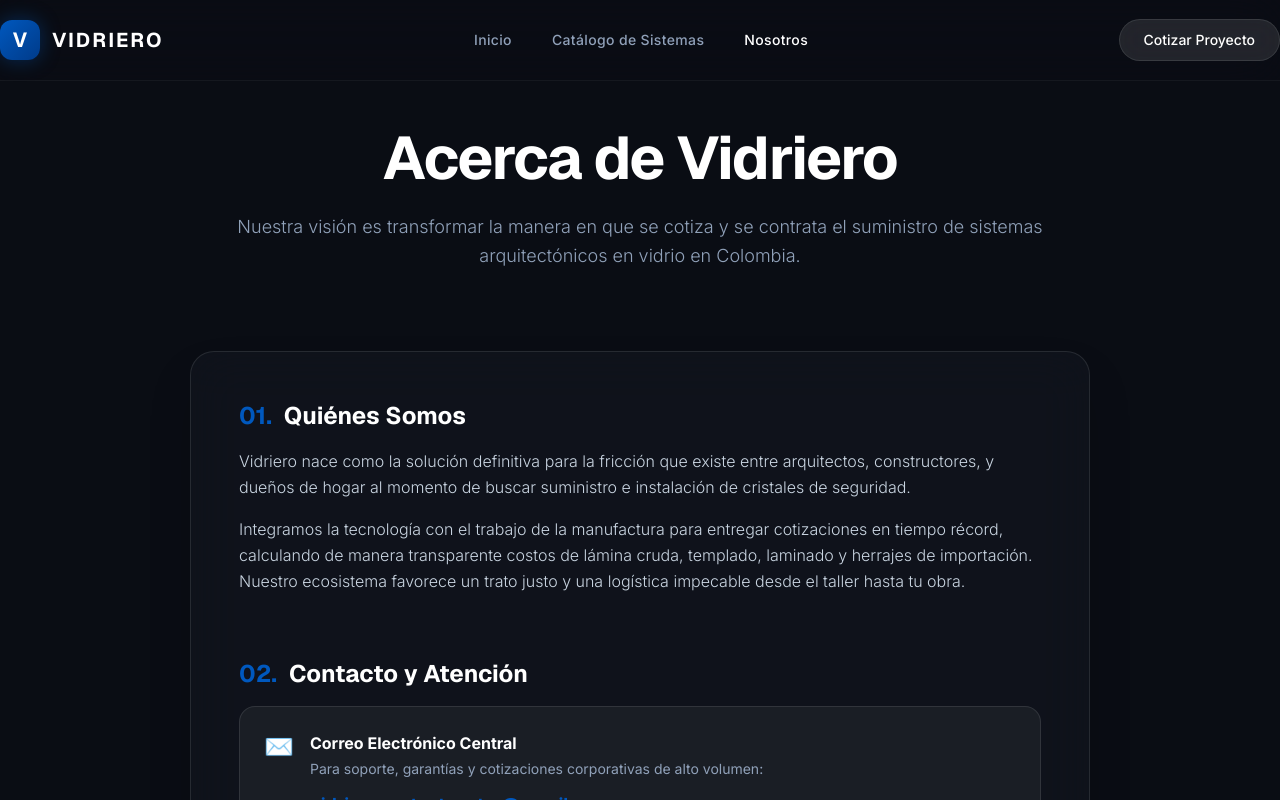
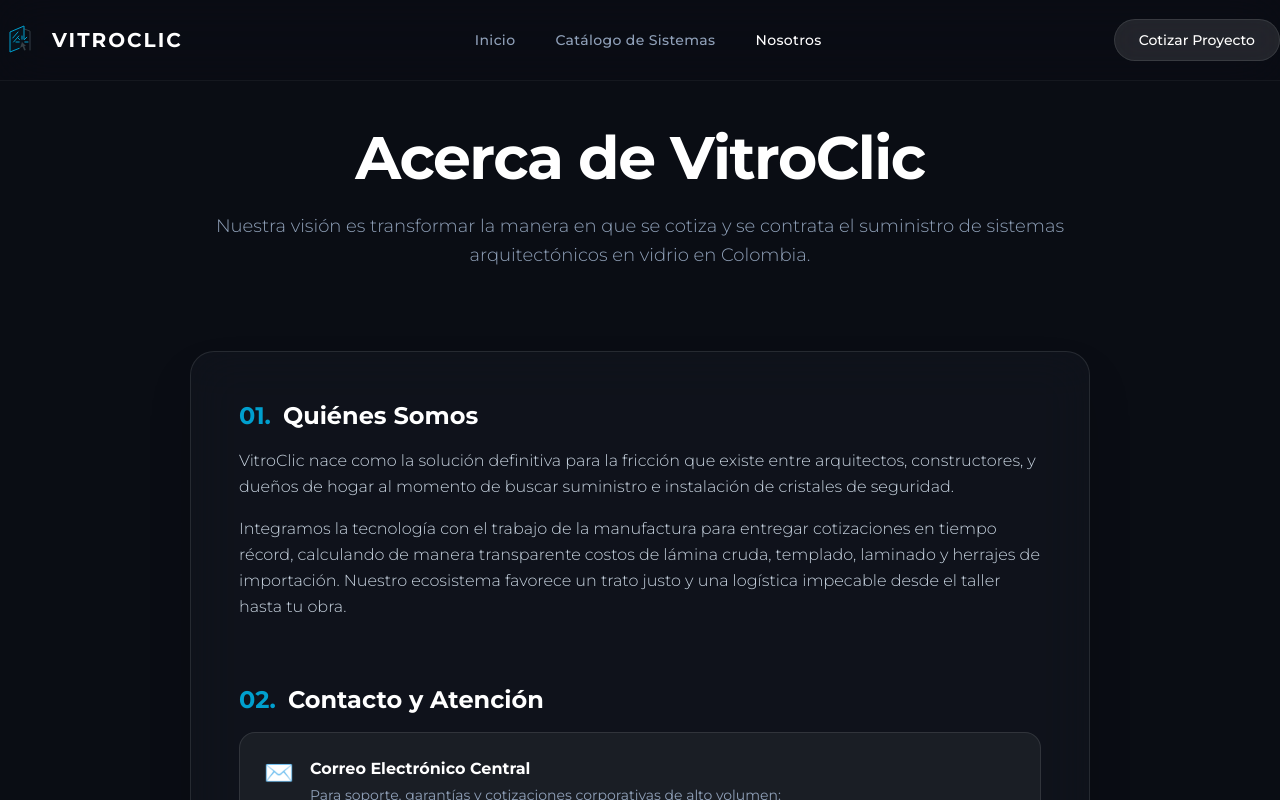
Before and after one commit to castellanosdavidson-web/Vidriero, a Next.js app: page /nosotros in a window 1280 px wide. Shown: the top 800 px of the page. Built offline with nearby package versions, Linux system fonts and the light colour scheme.

Commit message:
Complete branding update to VitroClic

```diff
--- a/src/app/admin/layout.tsx
+++ b/src/app/admin/layout.tsx
@@ -13,7 +13,7 @@ export default async function AdminLayout({ children }: { children: React.ReactN
       {/* Sidebar */}
       <aside className="w-64 bg-[var(--color-card)] border-r border-[var(--color-border)] flex flex-col">
         <div className="p-6 border-b border-[var(--color-border)]">
-          <h2 className="text-xl font-display font-bold text-[var(--color-primary)]">Vidriero Admin</h2>
+          <h2 className="text-xl font-display font-bold text-[var(--color-primary)]">VitroClic Admin</h2>
         </div>
         <nav className="flex-1 p-4 space-y-2">
           <Link href="/admin" className="flex items-center gap-3 px-3 py-2 text-sm font-medium rounded-md bg-[var(--color-muted)] text-[var(--color-primary)]">
--- a/src/app/admin/page.tsx
+++ b/src/app/admin/page.tsx
@@ -27,7 +27,7 @@ export default async function AdminDashboard() {
       <header className="fixed top-0 w-full z-50 bg-surface/80 backdrop-blur-md border-b border-outline-variant/20 flex justify-between items-center px-4 h-16 max-w-4xl">
         <div className="flex items-center gap-3">
           <span className="text-primary text-xl">☰</span>
-          <h1 className="font-display font-bold tracking-tight text-primary">VIDRIERO ADMIN</h1>
+          <h1 className="font-display font-bold tracking-tight text-primary">VITROCLIC ADMIN</h1>
         </div>
         <div className="flex items-center">
           <form action="/api/auth/signout" method="POST">
--- a/src/app/admin/quotes/[id]/page.tsx
+++ b/src/app/admin/quotes/[id]/page.tsx
@@ -105,7 +105,7 @@ export default async function QuoteDetailPage({ params }: { params: Promise<{ id
               </div>
             </div>
             <a
-              href={`https://wa.me/${quote.clientPhone.replace(/\D/g,'')}?text=${encodeURIComponent(`Hola ${quote.clientName}, te escribo de VIDRIERO sobre tu cotización.`)}`}
+              href={`https://wa.me/${quote.clientPhone.replace(/\D/g,'')}?text=${encodeURIComponent(`Hola ${quote.clientName}, te escribo de VitroClic sobre tu cotización.`)}`}
               target="_blank"
               rel="noopener noreferrer"
               className="w-full bg-primary hover:bg-primary-container transition-all py-3 rounded-lg flex items-center justify-center gap-2 text-white font-semibold active:scale-95 duration-150 relative z-10"
--- a/src/app/auth/login/page.tsx
+++ b/src/app/auth/login/page.tsx
@@ -41,8 +41,10 @@ export default function LoginPage() {
         <div className="bg-[#11141D]/80 backdrop-blur-2xl border border-white/10 shadow-2xl rounded-3xl p-10 relative z-10">
 
           <div className="text-center mb-10">
-            <div className="w-16 h-16 mx-auto bg-gradient-to-br from-primary to-[#003B8A] rounded-2xl flex items-center justify-center text-white font-bold text-3xl shadow-[0_0_30px_rgba(0,88,190,0.4)] mb-6">V</div>
-            <h1 className="font-display text-2xl font-bold tracking-widest text-white uppercase">VIDRIERO</h1>
+            <div className="w-16 h-16 mx-auto flex items-center justify-center mb-6">
+              <img src="/vitroclic-icon.svg" alt="VitroClic Logo" width={64} height={64} />
+            </div>
+            <h1 className="font-display text-2xl font-bold tracking-widest text-white uppercase">VITROCLIC</h1>
             <p className="font-body-sm text-sm text-slate-400 mt-2 font-light">Acceso restringido para administradores</p>
           </div>
 
@@ -56,7 +58,7 @@ export default function LoginPage() {
                 type="email"
                 value={email}
                 onChange={(e) => setEmail(e.target.value)}
-                placeholder="admin@vidriero.com"
+                placeholder="admin@vitroclic.com"
                 required
                 className="w-full bg-[#0A0D14] border border-white/10 rounded-xl px-4 py-3.5 text-white focus:ring-2 focus:ring-primary/50 focus:border-primary outline-none transition-all placeholder:text-slate-600"
               />
--- a/src/app/catalogo/page.tsx
+++ b/src/app/catalogo/page.tsx
@@ -35,8 +35,10 @@ export default async function CatalogPage() {
       <header className="fixed top-0 w-full z-50 bg-[#0A0D14]/70 backdrop-blur-xl border-b border-white/5">
         <nav className="flex justify-between items-center w-full px-margin-mobile md:px-margin-desktop h-20 max-w-[1400px] mx-auto">
           <Link href="/" className="flex items-center gap-3">
-            <div className="w-10 h-10 bg-gradient-to-br from-primary to-[#003B8A] rounded-xl flex items-center justify-center text-white font-bold text-xl shadow-[0_0_20px_rgba(0,88,190,0.4)]">V</div>
-            <span className="font-display text-xl font-bold tracking-widest text-white">VIDRIERO</span>
+            <div className="w-10 h-10 flex items-center justify-center">
+              <img src="/vitroclic-icon.svg" alt="VitroClic Logo" width={40} height={40} />
+            </div>
+            <span className="font-display text-xl font-bold tracking-widest text-white">VITROCLIC</span>
           </Link>
           {/* Desktop Nav */}
           <div className="hidden md:flex items-center gap-10">
@@ -151,7 +153,7 @@ export default async function CatalogPage() {
 
       {/* Footer minimalista */}
       <footer className="border-t border-white/5 py-10 text-center text-slate-500 text-sm font-light relative z-10">
-        <p>© 2026 VIDRIERO. Plataforma Avanzada de Suministro Arquitectónico.</p>
+        <p>© 2026 VITROCLIC. Plataforma Avanzada de Suministro Arquitectónico.</p>
       </footer>
     </div>
   );
--- a/src/app/globals.css
+++ b/src/app/globals.css
@@ -1,14 +1,14 @@
 @import "tailwindcss";
 
 @theme {
-  --color-primary: #0058be;
+  --color-primary: #009fce;
   --color-on-primary: #ffffff;
-  --color-primary-container: #2170e4;
-  --color-on-primary-container: #fefcff;
-  --color-secondary: #565e74;
+  --color-primary-container: #4dbced;
+  --color-on-primary-container: #ffffff;
+  --color-secondary: #343f46;
   --color-on-secondary: #ffffff;
-  --color-secondary-container: #dae2fd;
-  --color-on-secondary-container: #5c647a;
+  --color-secondary-container: #d9e2e8;
+  --color-on-secondary-container: #1b2226;
   --color-tertiary: #924700;
   --color-on-tertiary: #ffffff;
   --color-tertiary-container: #b75b00;
@@ -25,9 +25,9 @@
   --color-on-surface-variant: #424754;
   --color-outline: #727785;
   --color-outline-variant: #c2c6d6;
-  --color-inverse-surface: #2d3133;
-  --color-inverse-on-surface: #eff1f3;
-  --color-inverse-primary: #adc6ff;
+  --color-inverse-surface: #343f46;
+  --color-inverse-on-surface: #ffffff;
+  --color-inverse-primary: #85d5f8;
   --color-surface-tint: #005ac2;
   --color-surface-container-lowest: #ffffff;
   --color-surface-container-low: #f2f4f6;
@@ -36,8 +36,8 @@
   --color-surface-container-highest: #e0e3e5;
 
   /* Fonts */
-  --font-sans: var(--font-inter);
-  --font-display: var(--font-geist-sans);
+  --font-sans: var(--font-montserrat);
+  --font-display: var(--font-montserrat);
 
   /* Fallbacks for older setup */
   --color-card: #ffffff;
--- a/src/app/layout.tsx
+++ b/src/app/layout.tsx
@@ -1,24 +1,14 @@
 import type { Metadata } from "next";
-import { Geist, Geist_Mono, Inter } from "next/font/google";
+import { Montserrat } from "next/font/google";
 import "./globals.css";
 
-const geistSans = Geist({
-  variable: "--font-geist-sans",
-  subsets: ["latin"],
-});
-
-const geistMono = Geist_Mono({
-  variable: "--font-geist-mono",
-  subsets: ["latin"],
-});
-
-const inter = Inter({
-  variable: "--font-inter",
+const montserrat = Montserrat({
+  variable: "--font-montserrat",
   subsets: ["latin"],
 });
 
 export const metadata: Metadata = {
-  title: "Vidriero - Cotización de Vidrios",
+  title: "VitroClic - Cotización de Vidrios",
   description: "Plataforma SaaS para cotización de vidrios, divisiones de baño y espejos.",
 };
 
@@ -30,7 +20,7 @@ export default function RootLayout({
   return (
     <html
       lang="es"
-      className={`${geistSans.variable} ${geistMono.variable} ${inter.variable} h-full antialiased`}
+      className={`${montserrat.variable} h-full antialiased`}
     >
       <body className="min-h-full flex flex-col">{children}</body>
     </html>
--- a/src/app/nosotros/page.tsx
+++ b/src/app/nosotros/page.tsx
@@ -2,8 +2,8 @@ import React from 'react';
 import Link from 'next/link';
 
 export const metadata = {
-  title: 'Nosotros y Términos Legales - Vidriero',
-  description: 'Conoce más sobre Vidriero, nuestra misión y términos legales.',
+  title: 'Nosotros y Términos Legales - VitroClic',
+  description: 'Conoce más sobre VitroClic, nuestra misión y términos legales.',
 };
 
 export default function NosotrosPage() {
@@ -18,8 +18,10 @@ export default function NosotrosPage() {
       <header className="fixed top-0 w-full z-50 bg-[#0A0D14]/70 backdrop-blur-xl border-b border-white/5">
         <nav className="flex justify-between items-center w-full px-margin-mobile md:px-margin-desktop h-20 max-w-[1400px] mx-auto">
           <Link href="/" className="flex items-center gap-3">
-            <div className="w-10 h-10 bg-gradient-to-br from-primary to-[#003B8A] rounded-xl flex items-center justify-center text-white font-bold text-xl shadow-[0_0_20px_rgba(0,88,190,0.4)]">V</div>
-            <span className="font-display text-xl font-bold tracking-widest text-white">VIDRIERO</span>
+            <div className="w-10 h-10 flex items-center justify-center">
+              <img src="/vitroclic-icon.svg" alt="VitroClic Logo" width={40} height={40} />
+            </div>
+            <span className="font-display text-xl font-bold tracking-widest text-white">VITROCLIC</span>
           </Link>
           {/* Desktop Nav */}
           <div className="hidden md:flex items-center gap-10">
@@ -42,7 +44,7 @@ export default function NosotrosPage() {
 
         {/* Hero Section */}
         <div className="text-center mb-20">
-          <h1 className="font-display text-4xl md:text-6xl font-bold text-white mb-6 tracking-tight">Acerca de Vidriero</h1>
+          <h1 className="font-display text-4xl md:text-6xl font-bold text-white mb-6 tracking-tight">Acerca de VitroClic</h1>
           <p className="text-lg text-slate-400 font-light leading-relaxed">
             Nuestra visión es transformar la manera en que se cotiza y se contrata el suministro de sistemas arquitectónicos en vidrio en Colombia.
           </p>
@@ -58,7 +60,7 @@ export default function NosotrosPage() {
             </h2>
             <div className="space-y-4 text-slate-300 font-light leading-relaxed">
               <p>
-                Vidriero nace como la solución definitiva para la fricción que existe entre arquitectos, constructores, y dueños de hogar al momento de buscar suministro e instalación de cristales de seguridad.
+                VitroClic nace como la solución definitiva para la fricción que existe entre arquitectos, constructores, y dueños de hogar al momento de buscar suministro e instalación de cristales de seguridad.
               </p>
               <p>
                 Integramos la tecnología con el trabajo de la manufactura para entregar cotizaciones en tiempo récord, calculando de manera transparente costos de lámina cruda, templado, laminado y herrajes de importación. Nuestro ecosistema favorece un trato justo y una logística impecable desde el taller hasta tu obra.
@@ -109,7 +111,7 @@ export default function NosotrosPage() {
 
       {/* Footer minimalista */}
       <footer className="border-t border-white/5 py-10 text-center text-slate-500 text-sm font-light relative z-10">
-        <p>© 2026 VIDRIERO. Plataforma Avanzada de Suministro Arquitectónico.</p>
+        <p>© 2026 VITROCLIC. Plataforma Avanzada de Suministro Arquitectónico.</p>
       </footer>
     </div>
   );
--- a/src/app/page.tsx
+++ b/src/app/page.tsx
@@ -17,8 +17,10 @@ export default async function HomePage() {
       <header className="fixed top-0 w-full z-50 bg-[#0A0D14]/70 backdrop-blur-xl border-b border-white/5">
         <nav className="flex justify-between items-center w-full px-margin-mobile md:px-margin-desktop h-20 max-w-[1400px] mx-auto">
           <div className="flex items-center gap-3">
-            <div className="w-10 h-10 bg-gradient-to-br from-primary to-[#003B8A] rounded-xl flex items-center justify-center text-white font-bold text-xl shadow-[0_0_20px_rgba(0,88,190,0.4)]">V</div>
-            <span className="font-display text-xl font-bold tracking-widest text-white">VIDRIERO</span>
+            <div className="w-10 h-10 flex items-center justify-center">
+              <Image src="/vitroclic-icon.svg" alt="VitroClic Logo" width={40} height={40} />
+            </div>
+            <span className="font-display text-xl font-bold tracking-widest text-white">VITROCLIC</span>
           </div>
           {/* Desktop Nav */}
           <div className="hidden md:flex items-center gap-10">
@@ -192,7 +194,7 @@ export default async function HomePage() {
 
       {/* Footer minimalista */}
       <footer className="border-t border-white/5 py-10 text-center text-slate-500 text-sm font-light">
-        <p>© 2026 VIDRIERO. Plataforma Avanzada de Suministro Arquitectónico.</p>
+        <p>© 2026 VITROCLIC. Plataforma Avanzada de Suministro Arquitectónico.</p>
       </footer>
     </div>
   );
```
Also changed, not shown: public/vitroclic-icon.svg (added).
